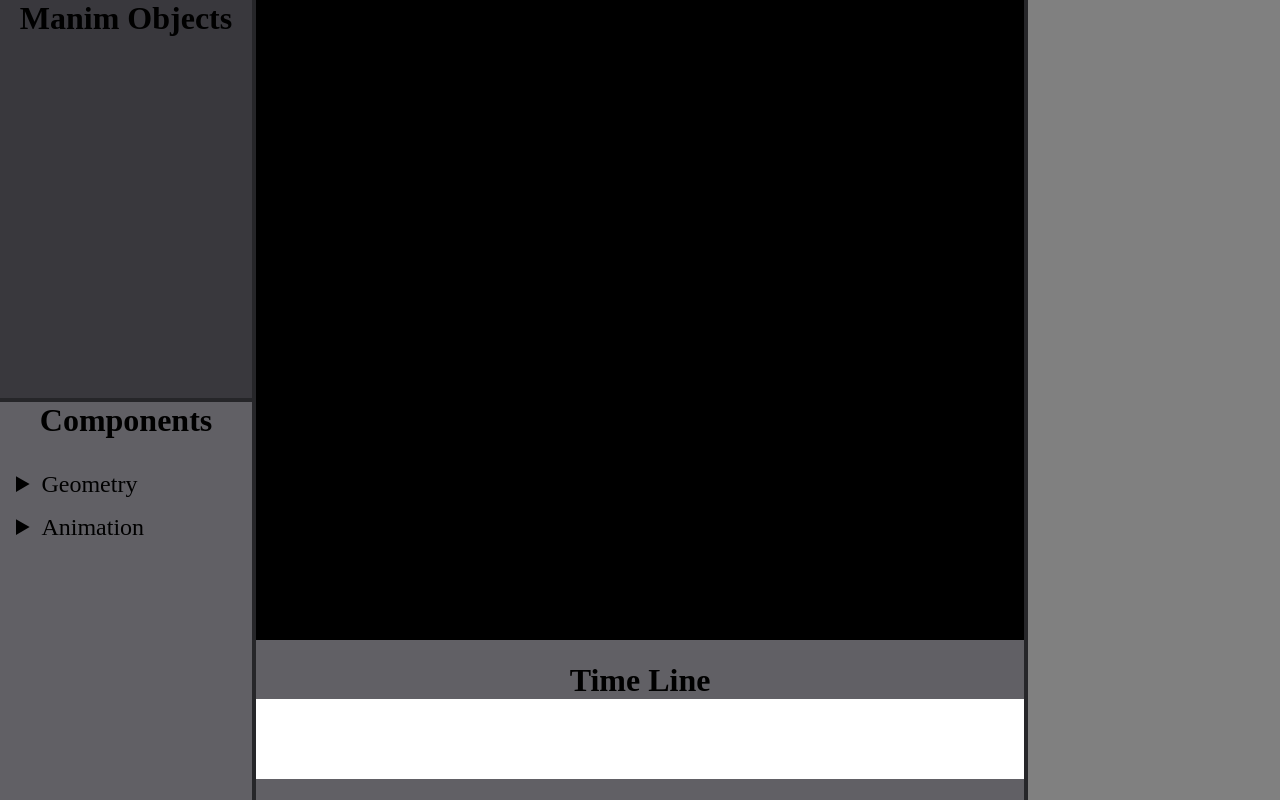
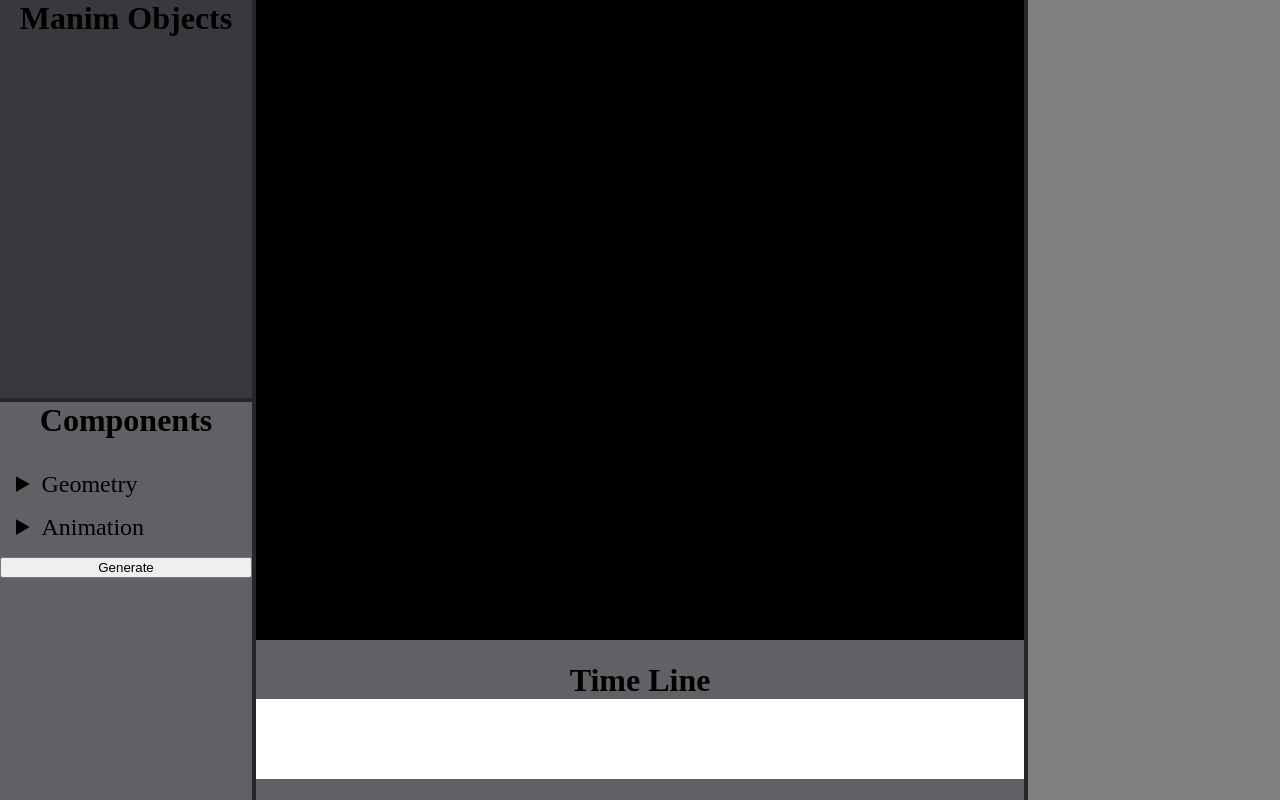
Before and after one commit to jeffreyzhang2002/HackGT8, a React (Create React App) app: page / in a window 1280 px wide. Built offline with nearby package versions, Linux system fonts and the light colour scheme.

Commit message:
siyoung is gay

```diff
--- a/src/components/App.js
+++ b/src/components/App.js
@@ -13,6 +13,7 @@
 
 import MobjectList from "../MobjectList";
 import MAnimation from "../api/manim/manimation/MAnimation";
+import Project from "../api/timeline/Project";
 
 
 const Container = Styled.div`
@@ -26,11 +27,14 @@
     constructor(props) {
         super(props);
 
+        this.project = new Project();
         this.scene = new Scene();
+        this.project.Scenes.push(this.scene);
 
         this.updateMobjectList = this.appendMobjectList.bind(this);
         this.updateSelectedMobject = this.changeSelectedMobject.bind(this);
         this.updateMobjectProperties = this.updateLabels.bind(this);
+        this.generator = this.generate.bind(this);
 
         this.state = {
             mobjects: {},
@@ -81,6 +85,10 @@
         this.updateCanvas();
     }
 
+    generate() {
+        console.log(this.project.generate());
+    }
+
     updateCanvas() {
         let canvas = document.getElementById('graphics');
         if (canvas && canvas.getContext) {
@@ -106,7 +114,9 @@
 
                     <Components style={{backgroundColor: "#616065"}}
                                 components={MobjectList}
-                                callBack={this.updateMobjectList}/>
+                                callBack={this.updateMobjectList}
+                                gen={this.generator}
+                    />
                 </LeftPanel>
                 <MainPanel style={{width:"60vw"}}>
 
--- a/src/components/leftpanel/Components.js
+++ b/src/components/leftpanel/Components.js
@@ -80,6 +80,9 @@
                 <Items>
                     {renderList}
                 </Items>
+                <button onClick={() => {this.props.gen()}}>
+                    Generate
+                </button>
             </Container>
         )
     }
```
